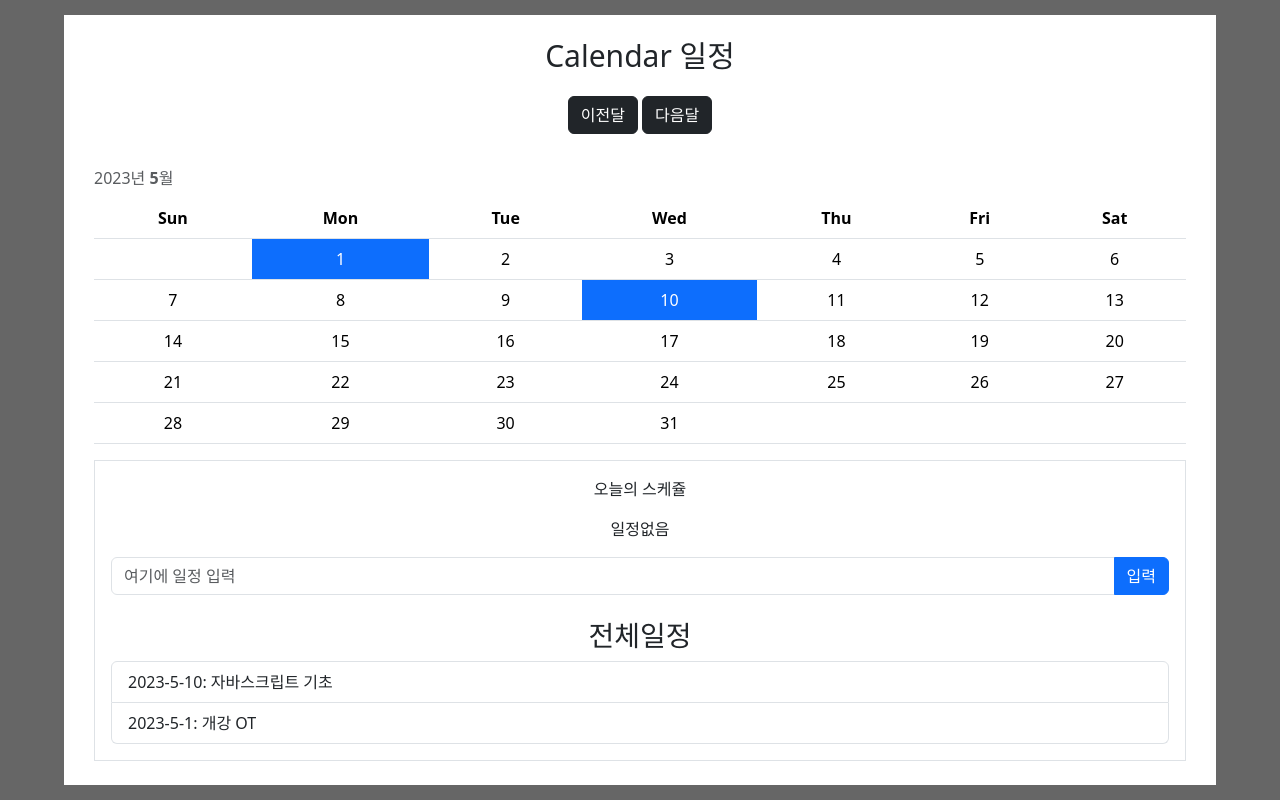
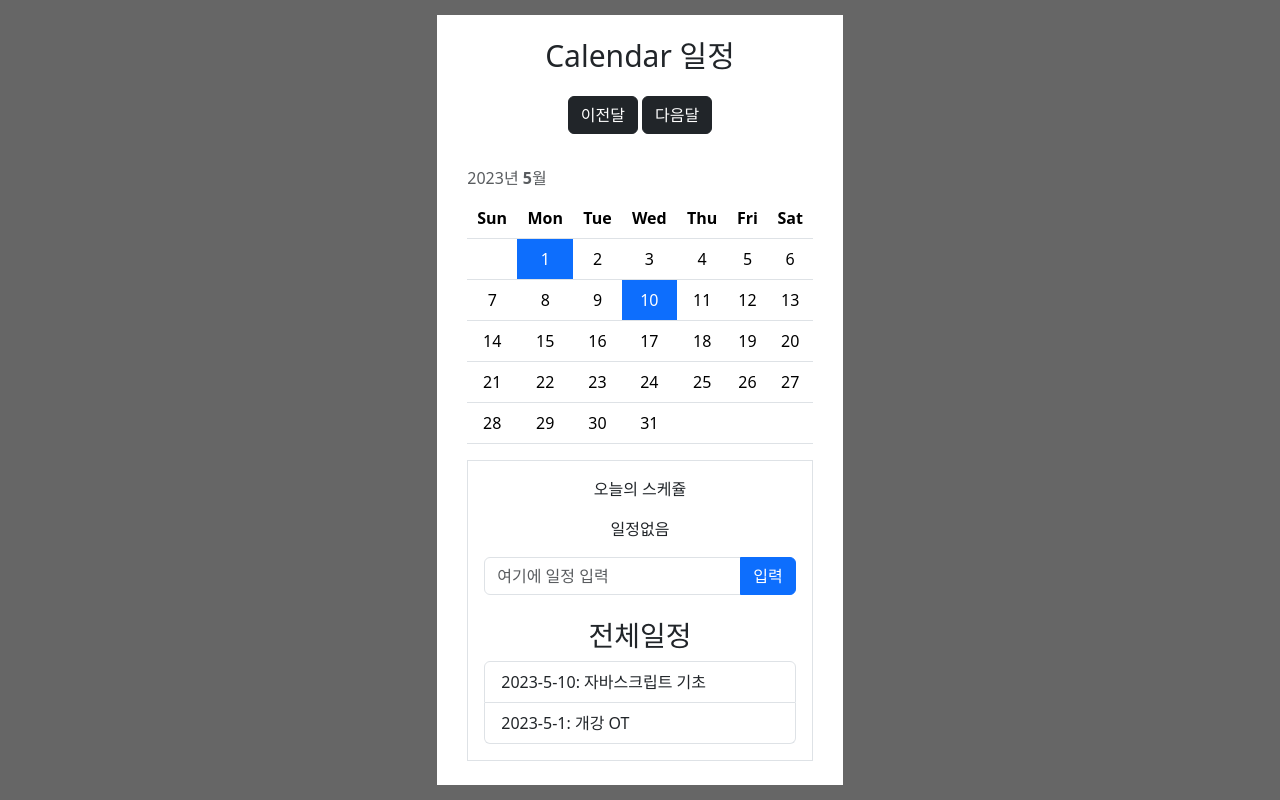
Before and after one commit to csslick/react-calendar-scheduler, a React (Vite) app: page / in a window 1280 px wide. Built offline with nearby package versions, Linux system fonts and the light colour scheme.

Commit message:
디자인 수정2

```diff
--- a/src/App.css
+++ b/src/App.css
@@ -7,7 +7,6 @@
 .App {
   background-color: #fff;
   padding: 0px 30px;
-  width: 90vw;
 }
 
 .text-red {
```
